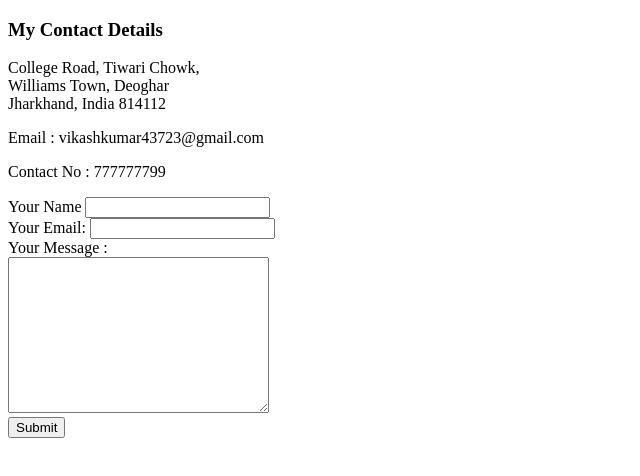
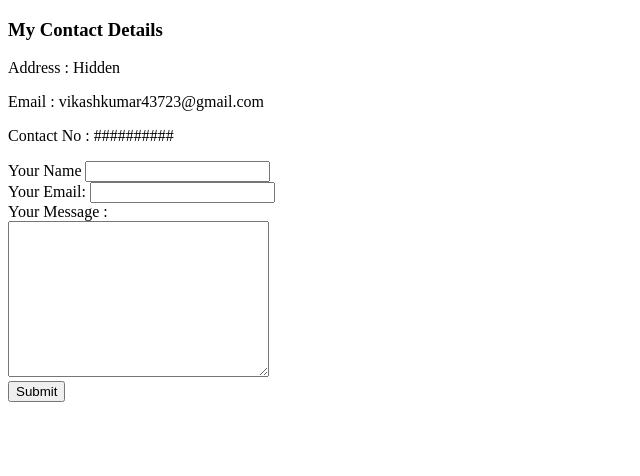
Before and after one commit to vikashkr437/cv, a plain HTML site: page Contact-me.html in a window 1280 px wide. Shown: the whole page, without its empty margins (0-640 px from the left). Drawn offline with Linux system fonts and the light colour scheme.

Commit message:
improved

```diff
--- a/Contact-me.html
+++ b/Contact-me.html
@@ -6,10 +6,10 @@
   </head>
   <body>
     <h3>My Contact Details</h3>
-    <p>College Road, Tiwari Chowk,<br>Williams Town, Deoghar <br>Jharkhand, India 814112</p>
+    <p>Address : Hidden </p>
     <p>Email : vikashkumar43723@gmail.com</p>
-    <p>Contact No : 777777799</p>
-    <form class="" action="mailto:vk@gmail.com" method="post" enctype="text/plain">
+    <p>Contact No : ##########</p>
+    <form class="" action="mailto:vkrulesthebest@gmail.com" method="post" enctype="text/plain">
       <label>Your Name</label>
       <input type="text" name="yourName" value=""><br>
       <label>Your Email:</label>
```
